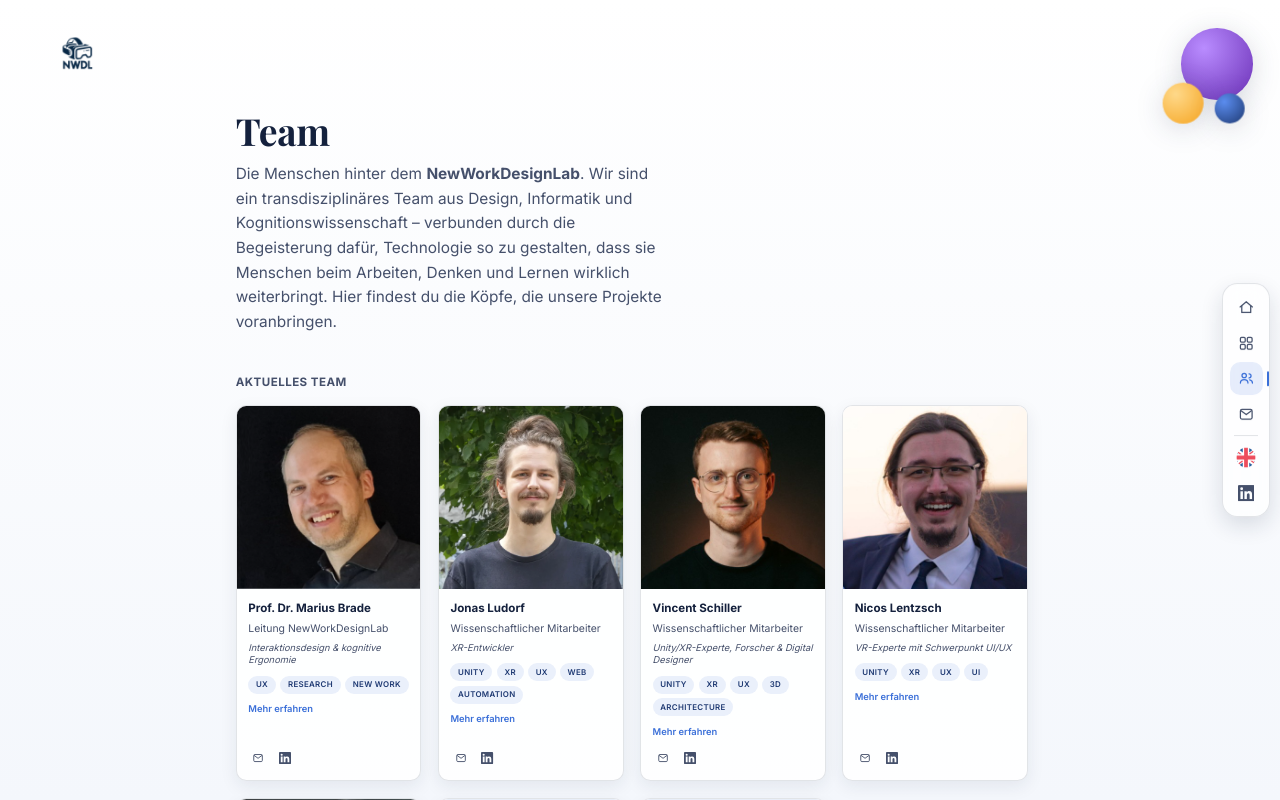
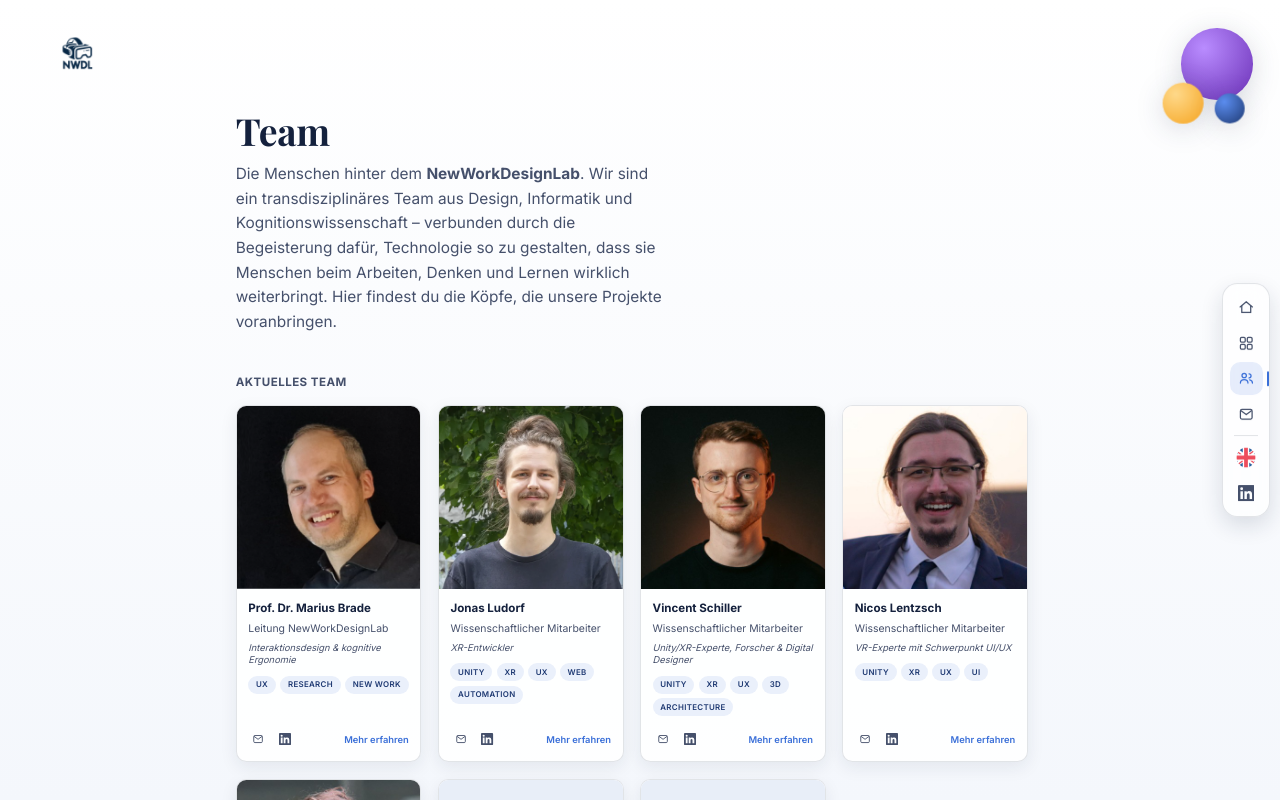
Before and after one commit to NewWorkDesignLab/website, a Next.js app: page /team in a window 1280 px wide. Built offline with nearby package versions, Linux system fonts and the light colour scheme; a web font is replaced by a local one.

Commit message:
placement

```diff
--- a/src/components/TeamCard.tsx
+++ b/src/components/TeamCard.tsx
@@ -41,17 +41,8 @@ export function TeamCard({ member, lang }: { member: Member; lang: Lang }) {
           </div>
         ) : null}
 
-        {member.bio ? (
-          <button
-            type="button"
-            className="team-bio-toggle"
-            aria-expanded={bioOpen}
-            onClick={() => setBioOpen((open) => !open)}
-          >
-            {bioOpen ? t.bioLess : t.bioMore}
-          </button>
-        ) : null}
-
+        {hasContact || member.bio ? (
+          <div className="team-foot">
             {hasContact ? (
               <div className="team-contact">
                 {member.email ? (
@@ -81,6 +72,19 @@ export function TeamCard({ member, lang }: { member: Member; lang: Lang }) {
                 ) : null}
               </div>
             ) : null}
+
+            {member.bio ? (
+              <button
+                type="button"
+                className="team-bio-toggle"
+                aria-expanded={bioOpen}
+                onClick={() => setBioOpen((open) => !open)}
+              >
+                {bioOpen ? t.bioLess : t.bioMore}
+              </button>
+            ) : null}
+          </div>
+        ) : null}
       </figcaption>
 
       {/* Sits outside the caption on purpose: the caption is the part TeamGrid
--- a/src/styles/globals.css
+++ b/src/styles/globals.css
@@ -1516,9 +1516,17 @@ a.partner-card:hover {
   margin-top: 0.55rem;
 }
 
+/* Contact icons left, bio toggle right, pinned to the bottom of the caption. */
+.team-foot {
+  display: flex;
+  align-items: center;
+  gap: 0.75rem;
+  margin-top: auto;
+  padding-top: 0.85rem;
+}
+
 .team-bio-toggle {
-  align-self: flex-start;
-  margin-top: 0.6rem;
+  margin-left: auto;
   padding: 0;
   border: 0;
   background: none;
@@ -1547,9 +1555,6 @@ a.partner-card:hover {
 .team-contact {
   display: flex;
   gap: 0.6rem;
-  /* auto keeps the icons on the card's bottom edge when cards are stretched */
-  margin-top: auto;
-  padding-top: 0.75rem;
 }
 
 .team-contact-link {
```
Also changed, not shown: 1 other file (tests, documents, lock files or other folders). Lines whose indentation alone changed are shown as unchanged.
